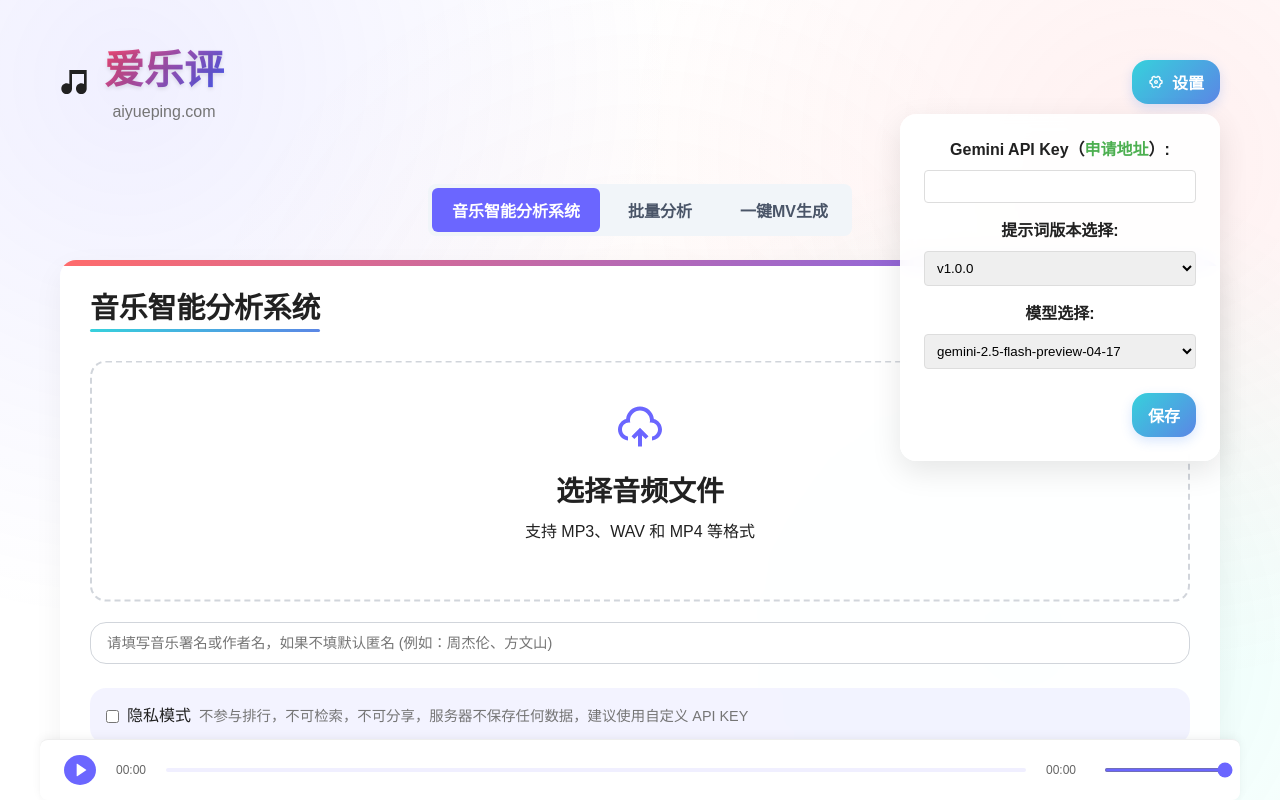
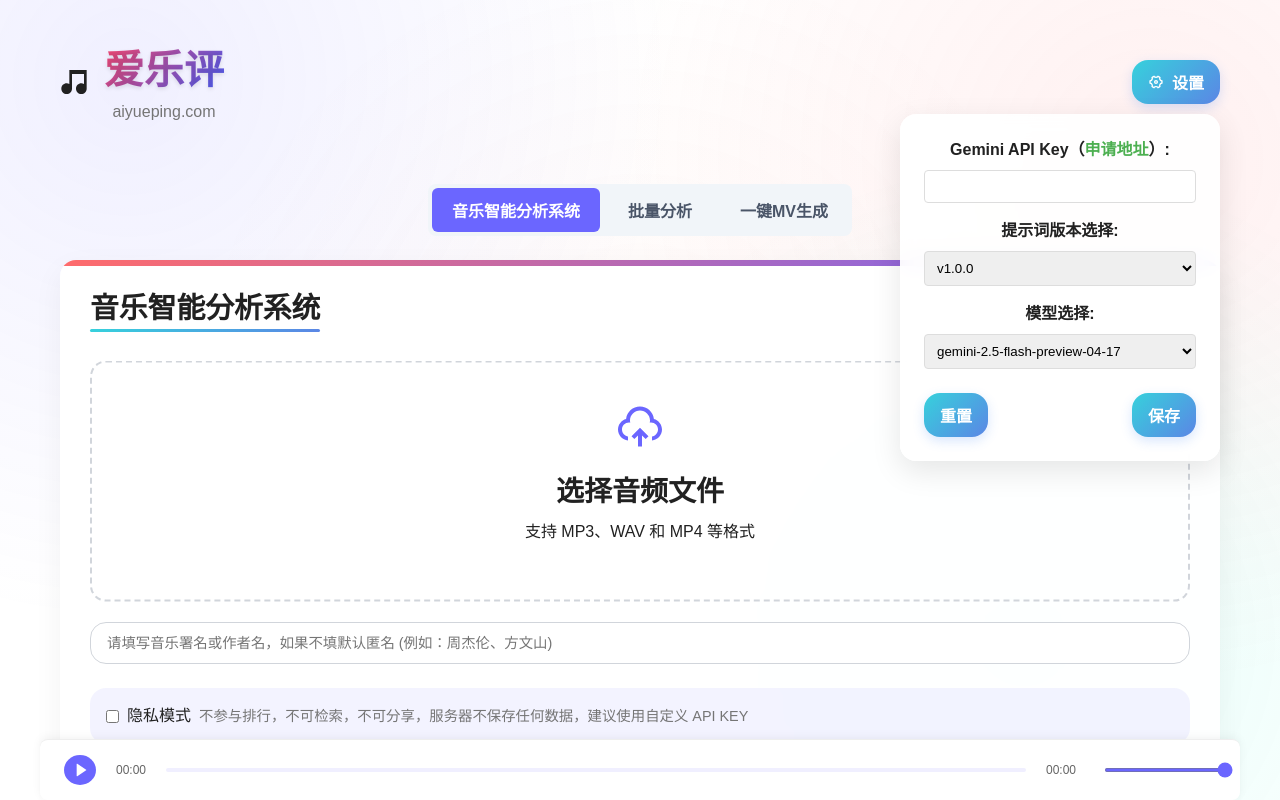
Before and after one commit to alex2wong/how-is-your-song, a React (Vite) app: page / in a window 1280 px wide. Both pictures are taken after a click on the button "设置". Shown: the top 800 px of the page. Built offline with nearby package versions, Linux system fonts and the light colour scheme; no server answers.

Commit message:
feat: add settings reset button and remove modal outside click handler

```diff
--- a/src/components/FileHandlers.jsx
+++ b/src/components/FileHandlers.jsx
@@ -214,11 +214,11 @@
         };
 
         // 点击模态框外部关闭
-        modalElement.onclick = (e) => {
-          if (e.target === modalElement) {
-            document.body.removeChild(modalElement);
-          }
-        };
+        // modalElement.onclick = (e) => {
+        //   if (e.target === modalElement) {
+        //     document.body.removeChild(modalElement);
+        //   }
+        // };
 
         // 组装模态框
         modalContent.style.position = 'relative';
--- a/src/components/Settings.jsx
+++ b/src/components/Settings.jsx
@@ -44,6 +44,12 @@
     localStorage.setItem('model_name', modelName);
     setIsOpen(false);
   };
+
+  const handleReset = () => {
+    localStorage.removeItem('gemini_key');
+    localStorage.removeItem('prompt_version');
+    localStorage.removeItem('model_name');
+  }
 
   return (
     <div className="settings-container" style={{ position: 'relative' }}>
@@ -132,6 +138,24 @@
           </div>
 
           <button
+            onClick={handleReset}
+            style={{
+              background: 'var(--secondary-gradient)',
+              color: 'white',
+              border: 'none',
+              borderRadius: 'var(--border-radius)',
+              padding: '10px 16px',
+              cursor: 'pointer',
+              float: 'left',
+              fontWeight: '600',
+              boxShadow: '0 4px 12px rgba(59, 130, 246, 0.2)',
+              transition: 'all 0.3s ease'
+            }}
+          >
+            重置
+          </button>
+
+          <button
             onClick={handleSave}
             style={{
               background: 'var(--secondary-gradient)',
```
